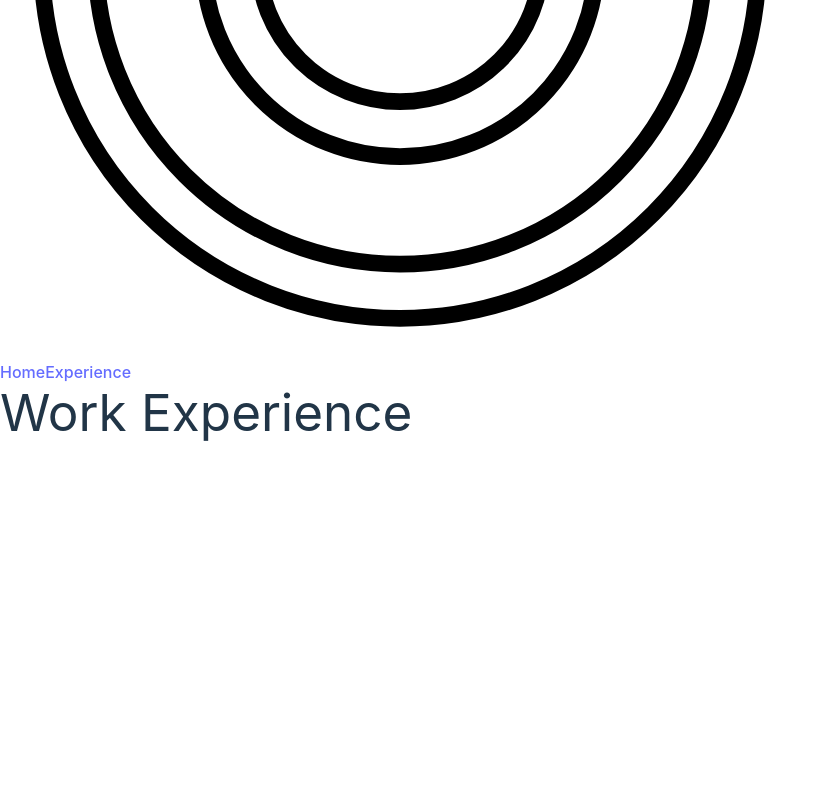
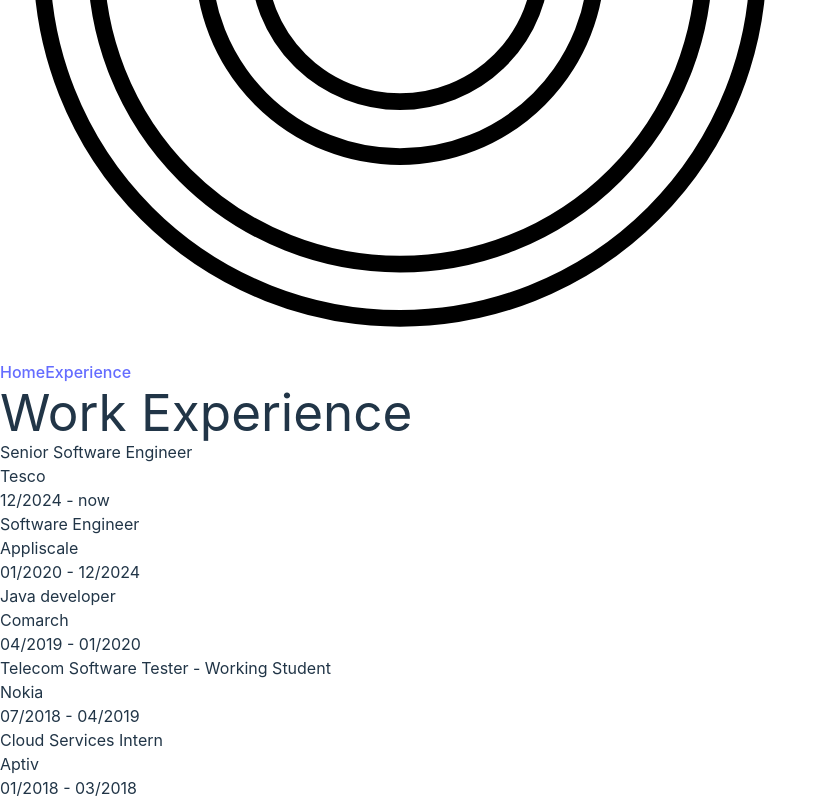
Before and after one commit to Pawlllosss/online-business-card, a React (Vite) app: page /about in a window 1280 px wide. Shown: the part 440-1240 px from the top of the page, without its empty margins (0-828 px from the left). Before the commit the page ends 883 px from the top, so only its background shows below. Built offline with nearby package versions, Linux system fonts and the light colour scheme.

Commit message:
Created separate folder per each tab, ExperienceTile scaffolding

```diff
--- a/src/About.tsx
+++ /dev/null
@@ -1,7 +0,0 @@
-const About = () => {
-    return <div className="flex flex-1 h-[60vh] items-center justify-center flex-row space-x-20">
-        <h1>Work Experience</h1>
-    </div>
-}
-
-export default About;
--- a/src/App.tsx
+++ b/src/App.tsx
@@ -1,13 +1,13 @@
 import './App.css'
-import Content from "./Content.tsx";
+import Content from "./content/Content.tsx";
 import Nav from "./Nav.tsx";
 import {BrowserRouter, Route, Routes} from 'react-router-dom'
-import About from "./About.tsx";
+import About from "./about/About.tsx";
 
 function App() {
 
     return (
-        <div className="h-screen w-screen  flex flex-col">
+        <div className="h-screen w-screen flex flex-col">
             <BrowserRouter>
                 <Nav/>
                 <Routes>
--- /dev/null
+++ b/src/about/About.tsx
@@ -0,0 +1,21 @@
+import ExperienceTile from "./ExperienceTile.tsx";
+
+const About = () => {
+    return <div className="flex flex-1 h-[60vh] flex-col space-x-20">
+        {/*items-center justify-center*/}
+        <h1>Work Experience</h1>
+        <ExperienceTile jobTitle="Senior Software Engineer" companyName="Tesco" jobStart={new Date(2024, 11)}/>
+        <ExperienceTile jobTitle="Software Engineer" companyName="Appliscale" jobStart={new Date(2019, 12)}
+                        jobEnd={new Date(2024, 11)}/>
+        <ExperienceTile jobTitle="Java developer" companyName="Comarch" jobStart={new Date(2019, 3)}
+                        jobEnd={new Date(2019, 12)}/>
+        <ExperienceTile jobTitle="Telecom Software Tester - Working Student" companyName="Nokia"
+                        jobStart={new Date(2018, 6)}
+                        jobEnd={new Date(2019, 3)}/>
+        <ExperienceTile jobTitle="Cloud Services Intern" companyName="Aptiv"
+                        jobStart={new Date(2017, 12)}
+                        jobEnd={new Date(2018, 2)}/>
+    </div>
+}
+
+export default About;
--- /dev/null
+++ b/src/about/ExperienceTile.tsx
@@ -0,0 +1,23 @@
+interface ExperienceTileProps {
+    jobTitle: string;
+    companyName: string;
+    jobStart: Date;
+    jobEnd?: Date;
+}
+
+const ExperienceTile = ({jobTitle, companyName, jobStart, jobEnd}: ExperienceTileProps) => {
+    const startHumanReadable = jobStart.toLocaleString('en-GB', {
+        month: '2-digit',
+        year: 'numeric'
+    });
+    const endHumanReadable = jobEnd?.toLocaleString('en-GB',
+        {month: '2-digit', year: 'numeric'}
+    ) ?? "now";
+    return <div>
+        <p>{jobTitle}</p>
+        <p>{companyName}</p>
+        <p>{startHumanReadable} - {endHumanReadable}</p>
+    </div>
+}
+
+export default ExperienceTile;
--- a/src/Info.tsx
+++ b/src/content/Info.tsx
@@ -1,4 +1,4 @@
-import SocialMediaButton from "./SocialMediaButton.tsx";
+import SocialMediaButton from "../SocialMediaButton.tsx";
 
 const Info = () => {
     const linkedInIcon = <svg className="fill-current w-5 h-5 ml-2" xmlns="http://www.w3.org/2000/svg"
```
Also changed, not shown: src/content/Content.tsx (renamed from src/Content.tsx), src/content/ImageHolder.tsx (renamed from src/ImageHolder.tsx).
